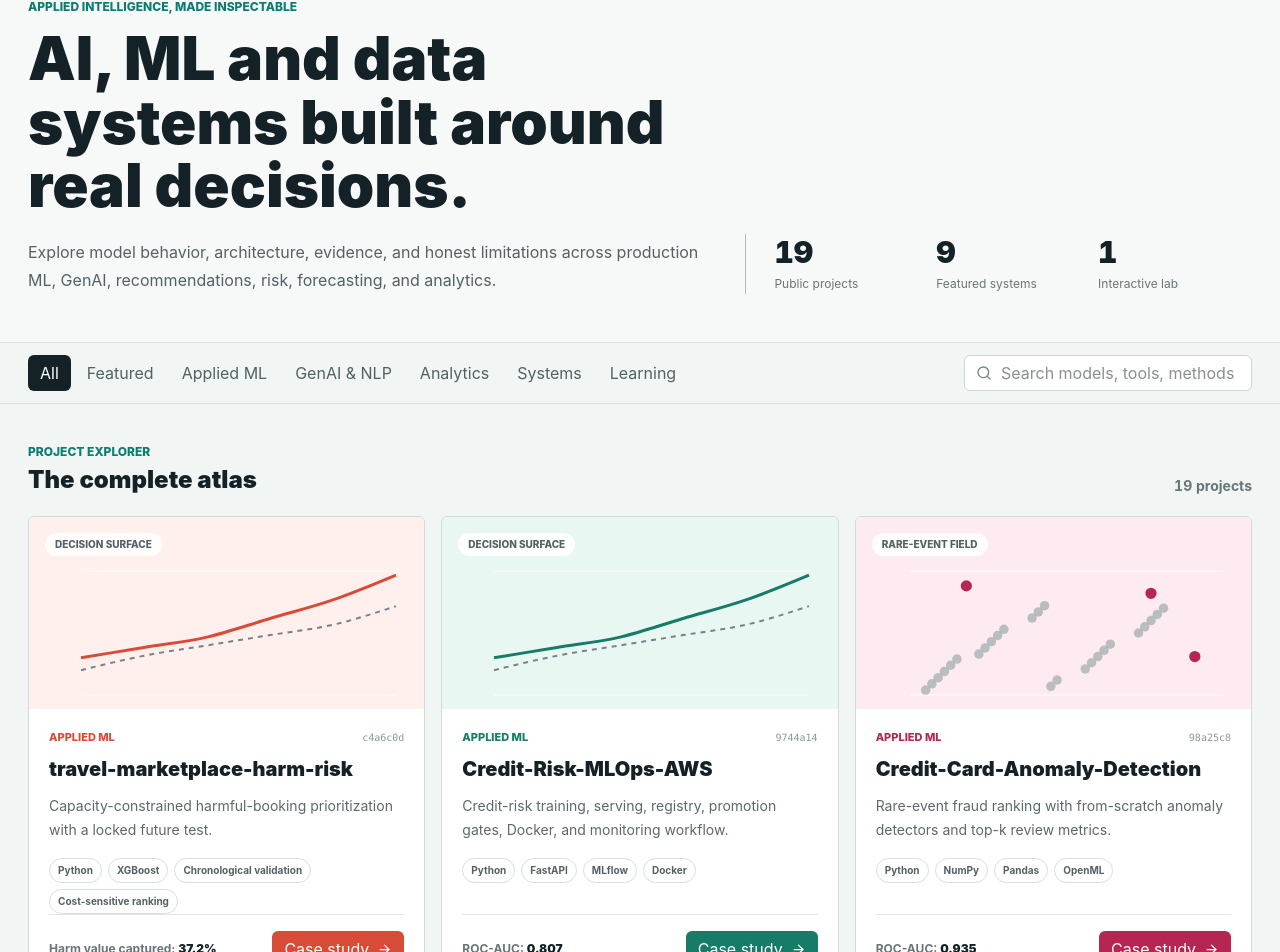
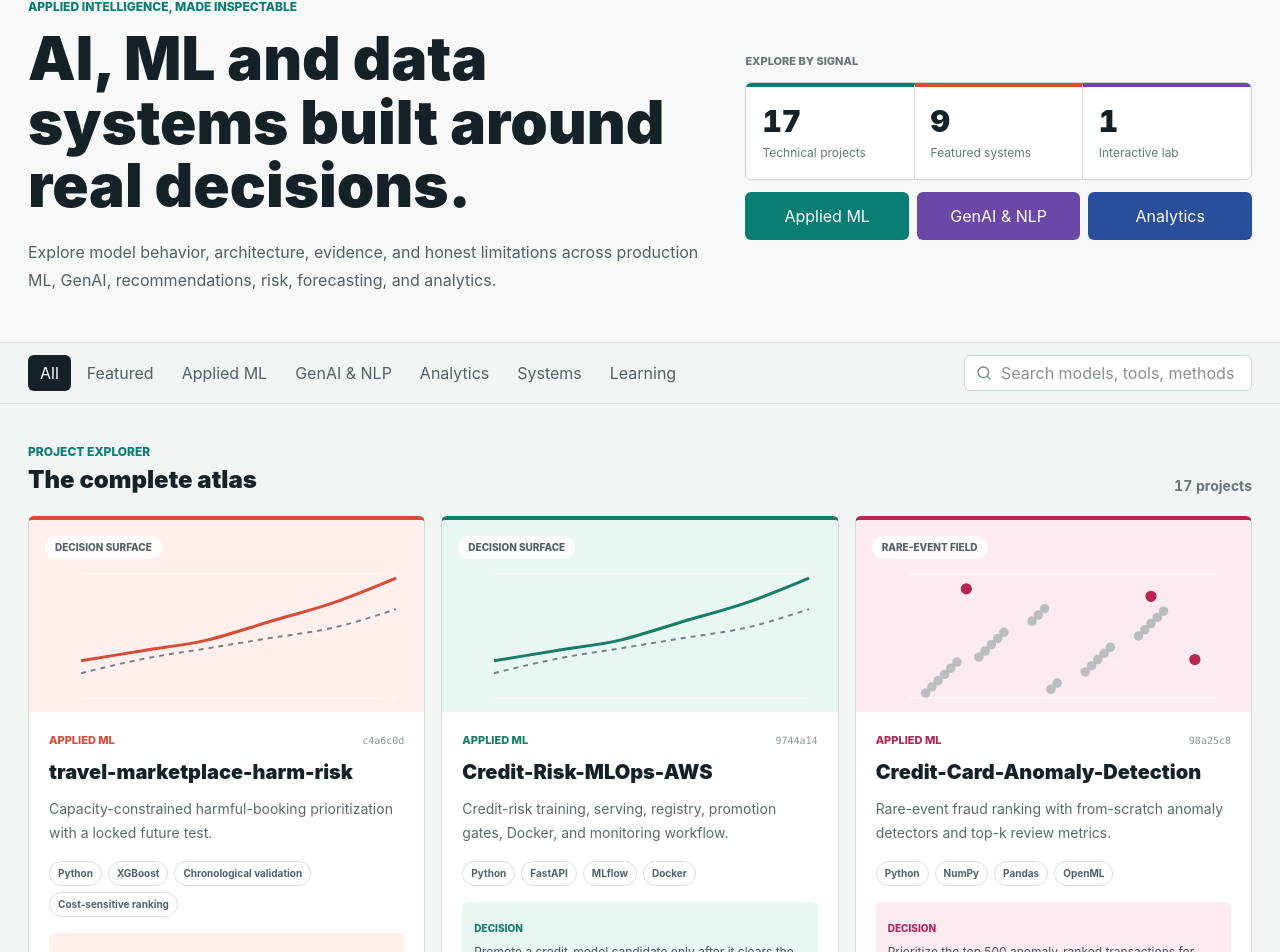
Before and after one commit to Ayush210895/ai-quality-lab, a React (Vite) app: page / in a window 1280 px wide. Shown: the part 114-1066 px from the top of the page. Built offline with nearby package versions, Linux system fonts and the light colour scheme.

Commit message:
Deepen project stories and architecture views

```diff
--- a/src/PortfolioSite.tsx
+++ b/src/PortfolioSite.tsx
@@ -4,8 +4,10 @@ import {
   ArrowRight,
   ArrowUpRight,
   Boxes,
+  CheckCircle2,
   ChartNoAxesCombined,
   Code2,
+  Cpu,
   Database,
   ExternalLink,
   FlaskConical,
@@ -13,6 +15,8 @@ import {
   LayoutGrid,
   Search,
   Scale,
+  ShieldCheck,
+  UserRound,
 } from "lucide-react";
 import {
   Area,
@@ -87,16 +91,22 @@ function ProjectExplorer({ onOpenLab, onSelectProject }: Pick<PortfolioSiteProps
     <SiteHeader onHome={() => window.scrollTo({ top: 0, behavior: "smooth" })} onOpenLab={onOpenLab} />
     <main>
       <section className="border-b border-[#d7dfdf] bg-[#f7f9f8]">
-        <div className="mx-auto grid max-w-[1500px] gap-8 px-4 py-9 md:px-7 lg:grid-cols-[minmax(0,1.15fr)_minmax(420px,.85fr)] lg:items-end lg:py-12">
+        <div className="mx-auto grid max-w-[1500px] gap-8 px-4 py-9 md:px-7 lg:grid-cols-[minmax(0,1.15fr)_minmax(420px,.85fr)] lg:items-center lg:py-12">
           <div>
             <p className="text-xs font-extrabold uppercase text-[#087e72]">Applied intelligence, made inspectable</p>
             <h1 className="mt-3 max-w-4xl text-4xl font-black leading-[1.06] sm:text-5xl lg:text-6xl">AI, ML and data systems built around real decisions.</h1>
             <p className="mt-5 max-w-3xl text-base leading-7 text-[#536166]">Explore model behavior, architecture, evidence, and honest limitations across production ML, GenAI, recommendations, risk, forecasting, and analytics.</p>
           </div>
-          <div className="grid grid-cols-3 gap-2 border-t border-[#aebcba] pt-5 lg:border-l lg:border-t-0 lg:pl-7 lg:pt-0">
-            <AtlasStat value={String(projectStories.length)} label="Public projects" />
-            <AtlasStat value={String(projectStories.filter((project) => project.featured).length)} label="Featured systems" />
-            <AtlasStat value="1" label="Interactive lab" />
+          <div>
+            <p className="mb-3 text-[11px] font-extrabold uppercase text-[#687579]">Explore by signal</p>
+            <div className="grid grid-cols-3 overflow-hidden rounded-[6px] border border-[#cad5d3] bg-white">
+              <AtlasStat value={String(projectStories.length)} label="Technical projects" color="#087e72" />
+              <AtlasStat value={String(projectStories.filter((project) => project.featured).length)} label="Featured systems" color="#d84b37" />
+              <AtlasStat value="1" label="Interactive lab" color="#6b48a8" />
+            </div>
+            <div className="mt-3 grid grid-cols-3 gap-2">
+              {(["Applied ML", "GenAI & NLP", "Analytics"] as ProjectGroup[]).map((item, index) => <button key={item} type="button" className="min-h-12 rounded-[6px] px-2 text-xs font-extrabold text-white" style={{ backgroundColor: ["#087e72", "#6b48a8", "#294f9c"][index] }} onClick={() => { setGroup(item); document.getElementById("project-explorer")?.scrollIntoView({ behavior: "smooth" }); }}>{item}</button>)}
+            </div>
           </div>
         </div>
       </section>
@@ -110,7 +120,7 @@ function ProjectExplorer({ onOpenLab, onSelectProject }: Pick<PortfolioSiteProps
         </div>
       </section>
 
-      <section className="mx-auto max-w-[1500px] px-4 py-8 md:px-7 lg:py-10">
+      <section id="project-explorer" className="mx-auto max-w-[1500px] px-4 py-8 md:px-7 lg:py-10">
         <div className="mb-5 flex items-end justify-between gap-4"><div><p className="text-xs font-extrabold uppercase text-[#087e72]">Project explorer</p><h2 className="mt-1 text-2xl font-black">{group === "All" ? "The complete atlas" : group}</h2></div><span className="text-sm font-bold tabular-nums text-[#687579]">{visible.length} projects</span></div>
         <div className="grid gap-4 md:grid-cols-2 xl:grid-cols-3">
           {visible.map((item) => <ProjectTile key={item.name} project={item} onSelect={() => onSelectProject(item)} />)}
@@ -121,12 +131,12 @@ function ProjectExplorer({ onOpenLab, onSelectProject }: Pick<PortfolioSiteProps
   </div>;
 }
 
-function AtlasStat({ value, label }: { value: string; label: string }) {
-  return <div><strong className="block text-3xl font-black tabular-nums">{value}</strong><span className="mt-1 block text-xs leading-5 text-[#687579]">{label}</span></div>;
+function AtlasStat({ value, label, color }: { value: string; label: string; color: string }) {
+  return <div className="border-r border-[#d8e0df] p-4 last:border-r-0" style={{ borderTop: `4px solid ${color}` }}><strong className="block text-3xl font-black tabular-nums">{value}</strong><span className="mt-1 block text-xs leading-5 text-[#687579]">{label}</span></div>;
 }
 
 function ProjectTile({ project, onSelect }: { project: ProjectStory; onSelect: () => void }) {
-  return <article className="group flex min-h-[470px] flex-col overflow-hidden rounded-[6px] border border-[#d1dcda] bg-white transition-transform hover:-translate-y-1 hover:shadow-[0_16px_36px_rgba(20,33,38,.12)]">
+  return <article className="group flex min-h-[540px] flex-col overflow-hidden rounded-[6px] border border-[#d1dcda] bg-white transition-transform hover:-translate-y-1 hover:shadow-[0_16px_36px_rgba(20,33,38,.12)]" style={{ borderTop: `4px solid ${project.accent}` }}>
     <button type="button" className="block h-48 w-full overflow-hidden text-left" onClick={onSelect} aria-label={`Explore ${project.name}`}>
       <VisualStage kind={project.visual} accent={project.accent} soft={project.soft} compact />
     </button>
@@ -135,14 +145,15 @@ function ProjectTile({ project, onSelect }: { project: ProjectStory; onSelect: (
       <h3 className="mt-3 break-words text-xl font-black leading-tight">{project.name}</h3>
       <p className="mt-3 text-sm leading-6 text-[#5b696d]">{project.summary}</p>
       <div className="mt-4 flex flex-wrap gap-1.5">{project.stack.slice(0, 4).map((item) => <span key={item} className="rounded-full border border-[#d7dfdf] px-2 py-1 text-[10px] font-bold text-[#536166]">{item}</span>)}</div>
+      <div className="mt-4 rounded-[6px] p-3" style={{ backgroundColor: project.soft }}><span className="text-[10px] font-extrabold uppercase" style={{ color: project.accent }}>Decision</span><p className="mt-1 line-clamp-3 text-xs leading-5 text-[#48565a]">{project.decision}</p></div>
       <div className="mt-auto flex items-center justify-between gap-3 border-t border-[#e0e7e6] pt-4"><span className="text-xs font-bold text-[#687579]">{project.metrics[0].label}: <strong className="text-[#142126]">{project.metrics[0].value}</strong></span><button type="button" className="inline-flex min-h-9 shrink-0 items-center gap-2 rounded-[6px] px-3 text-xs font-bold text-white" style={{ backgroundColor: project.accent }} onClick={onSelect}>Case study <ArrowRight size={15} /></button></div>
     </div>
   </article>;
 }
 
 function ProjectPage({ project, onBack, onOpenLab, onSelectProject }: { project: ProjectStory; onBack: () => void; onOpenLab: () => void; onSelectProject: (project: ProjectStory) => void }) {
-  const [section, setSection] = useState<"story" | "architecture" | "evidence">("story");
-  useEffect(() => setSection("story"), [project.slug]);
+  const [section, setSection] = useState<"overview" | "architecture" | "evidence">("overview");
+  useEffect(() => setSection("overview"), [project.slug]);
   const related = projectStories.filter((candidate) => candidate.name !== project.name && (projectGroup(candidate) === projectGroup(project) || candidate.visual === project.visual)).slice(0, 3);
   return <div className="min-h-screen bg-[#f4f7f6] text-[#142126]" style={{ "--project-accent": project.accent, "--project-soft": project.soft } as CSSProperties}>
     <SiteHeader onHome={onBack} onOpenLab={onOpenLab} light />
@@ -167,17 +178,18 @@ function ProjectPage({ project, onBack, onOpenLab, onSelectProject }: { project:
       </section>
 
       <section className="border-b border-[#d4dddc] bg-[#142126] text-white">
-        <div className="mx-auto grid max-w-[1500px] gap-4 px-4 py-6 md:grid-cols-[auto_minmax(0,1fr)] md:items-start md:px-7 lg:py-8">
+        <div className="mx-auto grid max-w-[1500px] gap-4 px-4 py-6 md:grid-cols-[auto_minmax(0,1fr)_260px] md:items-start md:px-7 lg:py-8">
           <span className="grid h-11 w-11 place-items-center rounded-[6px]" style={{ backgroundColor: project.accent }}><Scale size={20} /></span>
           <div><p className="text-[11px] font-extrabold uppercase text-[#9edfd5]">Decision supported</p><h2 className="mt-1 text-xl font-black sm:text-2xl">What this evidence allows us to decide</h2><p className="mt-3 max-w-5xl text-sm leading-6 text-[#d6e0df] sm:text-base sm:leading-7">{project.decision}</p></div>
+          <div className="border-t border-white/20 pt-4 md:border-l md:border-t-0 md:pl-5 md:pt-0"><span className="flex items-center gap-2 text-[10px] font-extrabold uppercase text-[#9edfd5]"><UserRound size={14} /> Decision owner</span><strong className="mt-2 block text-sm leading-6">{project.decisionOwner}</strong></div>
         </div>
       </section>
 
       <section className="mx-auto max-w-[1500px] px-4 py-8 md:px-7 lg:py-12">
-        <div className="mb-7 flex gap-1 overflow-x-auto border-b border-[#ccd7d5]" role="tablist" aria-label="Project detail sections">
-          {(["story", "architecture", "evidence"] as const).map((item) => <button key={item} type="button" role="tab" aria-selected={section === item} className={`min-h-11 shrink-0 border-b-[3px] px-4 text-xs font-extrabold uppercase ${section === item ? "text-[#142126]" : "border-transparent text-[#687579]"}`} style={section === item ? { borderColor: project.accent } : undefined} onClick={() => setSection(item)}>{item}</button>)}
+        <div className="mb-7 flex gap-1 border-b border-[#ccd7d5]" role="tablist" aria-label="Project detail sections">
+          {(["overview", "architecture", "evidence"] as const).map((item) => <button key={item} type="button" role="tab" aria-selected={section === item} className={`min-h-11 min-w-0 flex-1 border-b-[3px] px-1 text-center text-[11px] font-extrabold uppercase sm:flex-none sm:px-4 sm:text-xs ${section === item ? "text-[#142126]" : "border-transparent text-[#687579]"}`} style={section === item ? { borderColor: project.accent } : undefined} onClick={() => setSection(item)}>{item}</button>)}
         </div>
-        {section === "story" && <StorySection project={project} />}
+        {section === "overview" && <StorySection project={project} />}
         {section === "architecture" && <ArchitectureSection project={project} />}
         {section === "evidence" && <EvidenceSection project={project} />}
       </section>
@@ -190,11 +202,25 @@ function ProjectPage({ project, onBack, onOpenLab, onSelectProject }: { project:
 }
 
 function StorySection({ project }: { project: ProjectStory }) {
-  return <div className="grid gap-5 lg:grid-cols-2"><ContentBlock icon={<Layers3 size={18} />} eyebrow="Approach" title="How the project works" body={project.approach} accent={project.accent} /><ContentBlock icon={<ChartNoAxesCombined size={18} />} eyebrow="Outcome" title="What the evidence shows" body={project.outcome} accent={project.accent} /><div className="lg:col-span-2"><ContentBlock icon={<FlaskConical size={18} />} eyebrow="Honest boundary" title="How to interpret it" body={project.boundary} accent={project.accent} /></div></div>;
+  return <div className="grid gap-5 lg:grid-cols-2"><ContentBlock icon={<ShieldCheck size={18} />} eyebrow="Problem" title="Why this project matters" body={project.problem} accent={project.accent} /><ContentBlock icon={<Layers3 size={18} />} eyebrow="Approach" title="How the project works" body={project.approach} accent={project.accent} /><ContentBlock icon={<ChartNoAxesCombined size={18} />} eyebrow="Outcome" title="What the evidence shows" body={project.outcome} accent={project.accent} /><ContentBlock icon={<ArrowRight size={18} />} eyebrow="Next validation" title="What should happen next" body={project.nextStep} accent={project.accent} /><div className="lg:col-span-2"><ContentBlock icon={<FlaskConical size={18} />} eyebrow="Honest boundary" title="How to interpret it" body={project.boundary} accent={project.accent} /></div></div>;
 }
 
 function ArchitectureSection({ project }: { project: ProjectStory }) {
-  return <div className="grid gap-6 lg:grid-cols-[1.25fr_.75fr]"><section><p className="text-xs font-extrabold uppercase" style={{ color: project.accent }}>System flow</p><h2 className="mt-1 text-2xl font-black">From input to decision</h2><div className="mt-6 grid gap-2 sm:grid-cols-5">{project.pipeline.map((step, index) => <div key={step} className="relative rounded-[6px] border border-[#d4dddc] bg-white p-4"><span className="text-[10px] font-black" style={{ color: project.accent }}>0{index + 1}</span><strong className="mt-2 block text-sm leading-5">{step}</strong></div>)}</div></section><section><p className="text-xs font-extrabold uppercase" style={{ color: project.accent }}>Technology</p><h2 className="mt-1 text-2xl font-black">Stack and methods</h2><div className="mt-6 flex flex-wrap gap-2">{project.stack.map((item) => <span key={item} className="inline-flex min-h-10 items-center gap-2 rounded-[6px] border border-[#d4dddc] bg-white px-3 text-xs font-bold"><Code2 size={14} style={{ color: project.accent }} />{item}</span>)}</div></section></div>;
+  const stageLabels = ["Input", "Preparation", "Model or engine", "Policy", "Decision"];
+  const stageIcons = [Database, Layers3, Cpu, Scale, CheckCircle2];
+  return <div className="space-y-8">
+    <section className="overflow-hidden rounded-[6px] bg-[#142126] text-white">
+      <div className="border-b border-white/15 px-5 py-5 md:px-7"><p className="text-xs font-extrabold uppercase" style={{ color: project.accent }}>System architecture</p><h2 className="mt-1 text-2xl font-black">From raw input to an accountable decision</h2><p className="mt-2 max-w-3xl text-sm leading-6 text-[#b9c8c7]">Each stage exposes what enters the system, where intelligence is applied, and how evidence becomes an operating action.</p></div>
+      <div className="scrollbar-thin overflow-x-auto px-5 py-7 md:px-7"><div className="flex flex-col items-stretch gap-2 md:min-w-[920px] md:flex-row md:gap-0">{project.pipeline.map((step, index) => {
+        const Icon = stageIcons[index] ?? Cpu;
+        return <div key={step} className="contents"><div className="flex w-full shrink-0 flex-col rounded-[6px] border border-white/20 bg-white/5 p-4 md:w-[160px]"><span className="grid h-9 w-9 place-items-center rounded-[6px] text-white" style={{ backgroundColor: project.accent }}><Icon size={17} /></span><span className="mt-5 text-[10px] font-extrabold uppercase text-[#9edfd5]">0{index + 1} · {stageLabels[index]}</span><strong className="mt-2 text-sm leading-5">{step}</strong></div>{index < project.pipeline.length - 1 && <div className="grid h-[30px] w-full shrink-0 rotate-90 place-items-center text-[#79908e] md:h-auto md:w-[34px] md:rotate-0"><ArrowRight size={18} /></div>}</div>;
+      })}</div></div>
+    </section>
+    <div className="grid gap-6 lg:grid-cols-[1fr_.8fr]">
+      <section><p className="text-xs font-extrabold uppercase" style={{ color: project.accent }}>Technology layer</p><h2 className="mt-1 text-2xl font-black">Stack and methods</h2><div className="mt-5 flex flex-wrap gap-2">{project.stack.map((item) => <span key={item} className="inline-flex min-h-10 items-center gap-2 rounded-[6px] border border-[#d4dddc] bg-white px-3 text-xs font-bold"><Code2 size={14} style={{ color: project.accent }} />{item}</span>)}</div></section>
+      <section className="border-l-4 bg-white p-5" style={{ borderColor: project.accent }}><p className="text-xs font-extrabold uppercase" style={{ color: project.accent }}>Next architecture proof</p><h2 className="mt-1 text-xl font-black">Close the highest-value gap</h2><p className="mt-3 text-sm leading-6 text-[#536166]">{project.nextStep}</p></section>
+    </div>
+  </div>;
 }
 
 function EvidenceSection({ project }: { project: ProjectStory }) {
--- a/src/data/projectStories.ts
+++ b/src/data/projectStories.ts
@@ -13,13 +13,15 @@ export type ProjectStory = PortfolioProject & {
   approach: string;
   outcome: string;
   decision: string;
+  decisionOwner: string;
+  nextStep: string;
   stack: string[];
   metrics: ProjectMetric[];
   pipeline: string[];
   boundary: string;
 };
 
-type StoryDetails = Omit<ProjectStory, keyof PortfolioProject | "slug" | "decision">;
+type StoryDetails = Omit<ProjectStory, keyof PortfolioProject | "slug" | "decision" | "decisionOwner" | "nextStep">;
 
 const details: Record<string, StoryDetails> = {
   "travel-marketplace-harm-risk": {
@@ -312,15 +314,41 @@ const decisions: Record<string, string> = {
   "ai-quality-lab": "Make model launch decisions from business value, operating constraints, and reliability gates together rather than from a single headline metric.",
 };
 
+const operatingDetails: Record<string, { decisionOwner: string; nextStep: string }> = {
+  "travel-marketplace-harm-risk": { decisionOwner: "Trust and safety operations", nextStep: "Shadow-test both ranking policies, monitor incident recall by harm tier, and calibrate the review-capacity guardrail." },
+  "Credit-Risk-MLOps-AWS": { decisionOwner: "Model risk and lending operations", nextStep: "Verify the deployment path in a controlled cloud environment and add approval, rollback, and live drift evidence." },
+  "Credit-Card-Anomaly-Detection": { decisionOwner: "Fraud investigation operations", nextStep: "Evaluate temporal stability, investigator yield, calibration, and fraud capture at several realistic queue capacities." },
+  "Beijing-AQI-Prediction": { decisionOwner: "Environmental forecasting team", nextStep: "Introduce temporal cross-validation, nonlinear models, station-level error analysis, and operational alert thresholds." },
+  "Amazon-Recommendation-System": { decisionOwner: "Recommendation product team", nextStep: "Add temporal splits, NDCG and diversity metrics, cold-start handling, and an online experiment design." },
+  "financial-doc-agent": { decisionOwner: "Financial research workflow owner", nextStep: "Expand the evaluation set, measure retrieval and SQL errors separately, and add abstention for unsupported answers." },
+  "FinBERT-Financial-News-Sentiment": { decisionOwner: "Research and risk analysts", nextStep: "Create a labeled financial-news test set, test issuer aggregation, and monitor language and market-regime drift." },
+  "Clustering": { decisionOwner: "Analytics and segmentation team", nextStep: "Define the downstream use case, stability-test clusters, and compare whether segments change real decisions." },
+  "Portfolio-Risk-PCA-From-Scratch": { decisionOwner: "Portfolio risk analyst", nextStep: "Extend the return history, test rolling factor stability, and compare risk contributions across market regimes." },
+  "Human-Activity-Monitoring": { decisionOwner: "Wearable analytics team", nextStep: "Train a participant-held-out classifier and report class-level performance, robustness, and inference cost." },
+  "Linear-Regression": { decisionOwner: "ML practitioner or learner", nextStep: "Add stronger baselines, cross-validation, residual diagnostics, and domain-specific acceptance thresholds." },
+  "Logistic-Regression": { decisionOwner: "ML practitioner or learner", nextStep: "Evaluate calibration, threshold economics, subgroup behavior, and generalization on a real imbalanced dataset." },
+  "Naive-Bayes": { decisionOwner: "ML practitioner or learner", nextStep: "Test feature-dependence violations and compare against calibrated logistic and tree-based baselines on real data." },
+  "multi-agent-dev-system": { decisionOwner: "Engineering platform team", nextStep: "Benchmark completion quality, intervention rate, latency, and cost across a fixed suite of software tasks." },
+  "Machine-Learning-From-Scratch": { decisionOwner: "Learner and interview candidate", nextStep: "Connect each concept to a tested implementation, failure case, and concise production-oriented explanation." },
+  "Space-Race-Visualisation": { decisionOwner: "Analyst or research audience", nextStep: "Add source freshness, interactive filtering, uncertainty notes, and explicit definitions for every comparison." },
+  "Ayush210895.github.io": { decisionOwner: "Portfolio owner", nextStep: "Keep claims, links, and featured work synchronized with current evidence and target roles." },
+  "Ayush210895": { decisionOwner: "Portfolio owner", nextStep: "Keep the profile concise and route visitors to the strongest evidence-backed case studies." },
+  "ai-quality-lab": { decisionOwner: "ML product and governance teams", nextStep: "Add saved evaluations, side-by-side run history, accessibility testing, and lazy-loaded workspaces." },
+};
+
 function slugify(name: string) {
   return name.toLowerCase().replace(/[^a-z0-9]+/g, "-").replace(/(^-|-$)/g, "");
 }
 
-export const projectStories: ProjectStory[] = portfolioProjects.map((project) => ({
+const allProjectStories: ProjectStory[] = portfolioProjects.map((project) => ({
   ...project,
   ...details[project.name],
   decision: decisions[project.name],
+  ...operatingDetails[project.name],
   slug: slugify(project.name),
 }));
 
-export const projectBySlug = new Map(projectStories.map((project) => [project.slug, project]));
+const supportingRepositories = new Set(["Ayush210895.github.io", "Ayush210895"]);
+
+export const projectStories = allProjectStories.filter((project) => !supportingRepositories.has(project.name));
+export const projectBySlug = new Map(allProjectStories.map((project) => [project.slug, project]));
```
Also changed, not shown: 9 other files (tests, documents, lock files or other folders).
